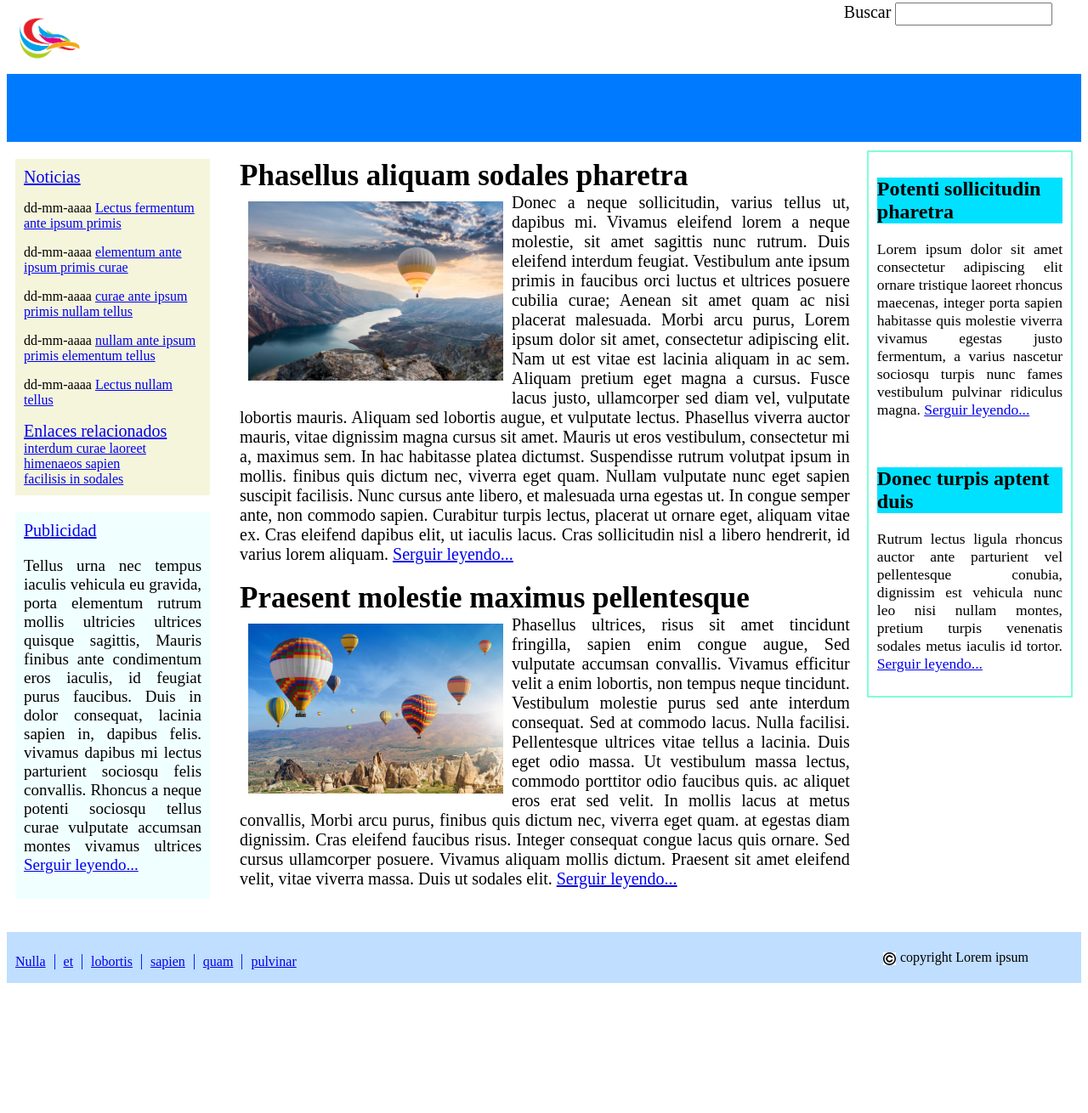
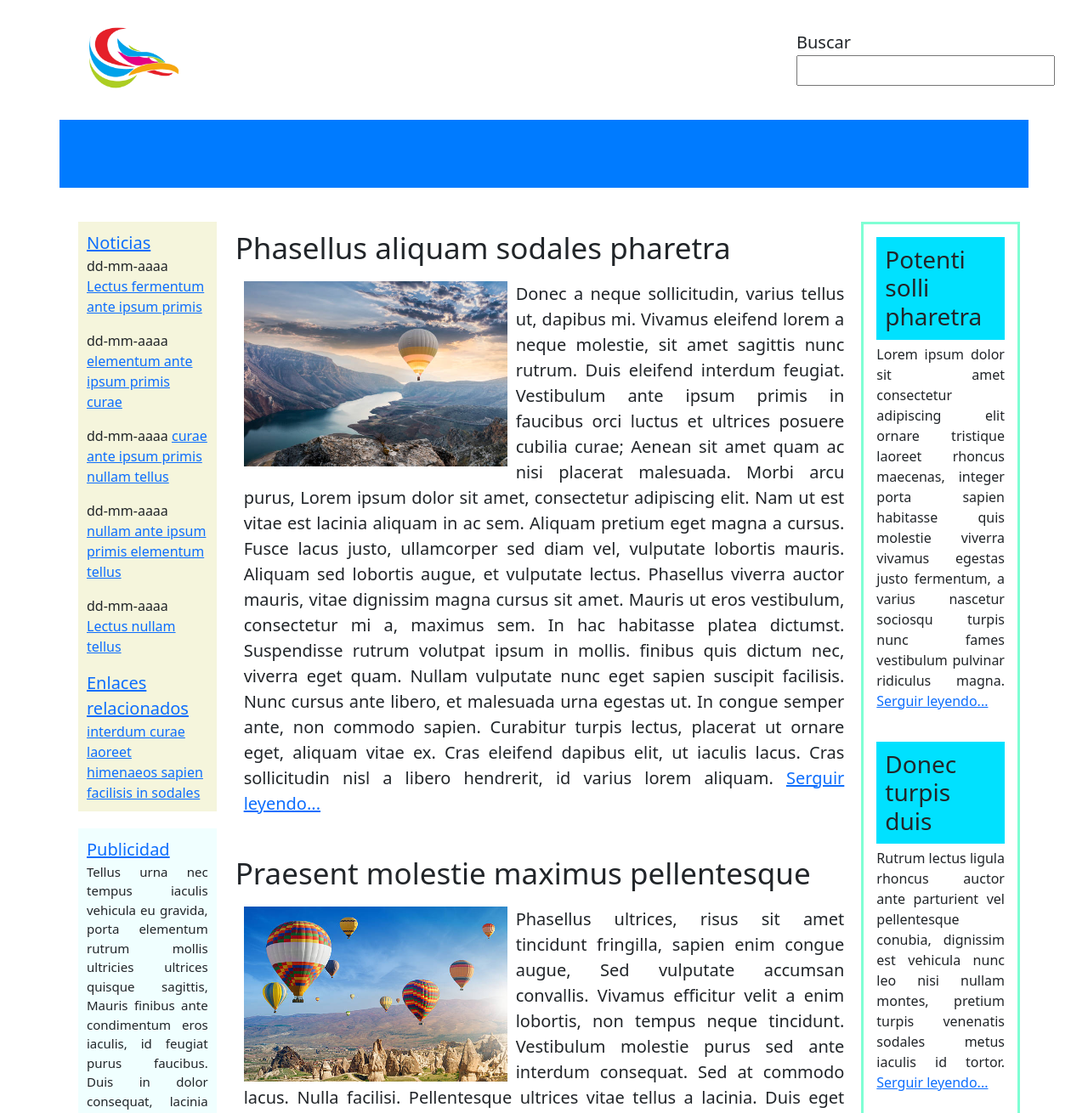
Before and after one commit to Adiel-Alejandro/bootcampweb, a plain HTML site: page Clase-7/index.html in a window 1280 px wide. Shown: the part 5-1315 px from the top of the page at 85% size. Before the commit the page ends 1170 px from the top, so only its background shows below. Drawn offline with nearby package versions, Linux system fonts and the light colour scheme.

Commit message:
responsivo
se ajusto para hacer el proyecto responsivo con bootstrap 5

```diff
--- a/Clase-7/index.html
+++ b/Clase-7/index.html
@@ -5,21 +5,28 @@
     <meta name="viewport" content="width=device-width, initial-scale=1.0">
     <meta name="viewport" content="width=device-width, initial-scale=1.0"&amp;gt;>
     <title>Tarea2</title>
+        <link href="https://cdn.jsdelivr.net/npm/bootstrap@5.3.6/dist/css/bootstrap.min.css" rel="stylesheet" integrity="sha384-4Q6Gf2aSP4eDXB8Miphtr37CMZZQ5oXLH2yaXMJ2w8e2ZtHTl7GptT4jmndRuHDT" crossorigin="anonymous">
     <link rel="stylesheet" href="style.css">
 </head>
 <body>
-    <section Class="encabezado">
-        <img src="images/Logo.png" alt="Logo" Class="encabezado__logo">
-        <div Class="encabezado__contender">
-            <label for="txtName">Buscar</label>
-            <input type="text" id="txtName"></input>
+    <div class="container">
+        <section Class="encabezado row align-items-center">
+            <div class="col-lg-9 col-md-7">
+                <img src="images/Logo.png" alt="Logo" Class="encabezado__logo " >
             </div>
-
+            <div Class="encabezado__contender col-lg-3 col-md-5">
+                <label for="Buscar" class="">Buscar</label>
+                <input type="search" id="Buscar" class=""></input>
+            </div>
         </section>
+        <div class="row">
                 <div id="separacion"></div>
-    <article Class="cuerpo">
-        <section class="cuerpo__section1">
+        </div>
+        <article Class="cuerpo row">
+            <section class="cuerpo__section1 col-lg-2 col-md-3">
+                <div class="d-flex flex-column">
                     <div class="cuerpo__section1__noticias">
+                        <div>
                             <a href="https://www.Google.com" target="_blank" class="cuerpo__section1__noticias__encabezado">Noticias</a>
                             <p>dd-mm-aaaa
                             <a href="https://www.Google.com" target="_blank" >Lectus fermentum ante ipsum primis</a></p>
@@ -32,6 +39,7 @@
                             <p>dd-mm-aaaa
                             <a href="https://www.Google.com" target="_blank" >Lectus nullam tellus</a></p>
                             <a href="https://www.Google.com" target="_blank" class="cuerpo__section1__noticias__encabezado" >Enlaces relacionados</a>
+                        </div>
                         <div class="cuerpo__section1__lista">
                             <li>
                                 <a href="https://www.Google.com" target="_blank" class="enlace">interdum curae laoreet</a>
@@ -44,13 +52,16 @@
                             </li>
                         </div>
                     </div>
+
                     <div class="cuerpo__section1__publicidad">
                         <a href="https://www.Google.com" target="_blank" class="cuerpo__section1__publicidad__encabezado">Publicidad</a>
                         <p>Tellus urna nec tempus iaculis vehicula eu gravida, porta elementum rutrum mollis ultricies ultrices quisque sagittis, Mauris finibus ante condimentum eros iaculis, id feugiat purus faucibus. Duis in dolor consequat, lacinia sapien in, dapibus felis. vivamus dapibus mi lectus parturient sociosqu felis convallis. Rhoncus a neque potenti sociosqu tellus curae vulputate accumsan montes vivamus ultrices
                         <a href="https://www.Google.com" target="_blank" class="enlace">Serguir leyendo...</a></p>
                     </div>
+                </div>
             </section>
-        <section class="cuerpo__section2">
+            <section class="cuerpo__section2 col-lg-8 col-md-6">
+                <div class="d-flex flex-column">
                     <h2 class="cuerpo__section2__titulo">Phasellus aliquam sodales pharetra</h2>
                     <div class="cuerpo__section2__info1">
                         <img src="images/foto1.jpg" alt="Foto1" Class="cuerpo__section2__info1__foto">
@@ -60,37 +71,39 @@
                     <h2 class="cuerpo__section2__titulo"> Praesent molestie maximus pellentesque</h2>
                     <div class="cuerpo__section2__info2">
                         <img src="images/foto2.jpg" alt="Foto2" Class="cuerpo__section2__info2__foto">
-                <p class="cuerpo__section1__info2__texto">Phasellus ultrices, risus sit amet tincidunt fringilla, sapien enim congue augue, Sed vulputate accumsan convallis. Vivamus efficitur velit a enim lobortis, non tempus neque tincidunt. Vestibulum molestie purus sed ante interdum consequat. Sed at commodo lacus. Nulla facilisi. Pellentesque ultrices vitae tellus a lacinia. Duis eget odio massa. Ut vestibulum massa lectus, commodo porttitor odio faucibus quis. ac aliquet eros erat sed velit. In mollis lacus at metus convallis, Morbi arcu purus, finibus quis dictum nec, viverra eget quam. at egestas diam dignissim. Cras eleifend faucibus risus. Integer consequat congue lacus quis ornare. Sed cursus ullamcorper posuere. Vivamus aliquam mollis dictum. Praesent sit amet eleifend velit, vitae viverra massa. Duis ut sodales elit.
+                        <p class="cuerpo__section2__info2__texto">Phasellus ultrices, risus sit amet tincidunt fringilla, sapien enim congue augue, Sed vulputate accumsan convallis. Vivamus efficitur velit a enim lobortis, non tempus neque tincidunt. Vestibulum molestie purus sed ante interdum consequat. Sed at commodo lacus. Nulla facilisi. Pellentesque ultrices vitae tellus a lacinia. Duis eget odio massa. Ut vestibulum massa lectus, commodo porttitor odio faucibus quis. ac aliquet eros erat sed velit. In mollis lacus at metus convallis, Morbi arcu purus, finibus quis dictum nec, viverra eget quam. at egestas diam dignissim. Cras eleifend faucibus risus. Integer consequat congue lacus quis ornare. Sed cursus ullamcorper posuere. Vivamus aliquam mollis dictum. Praesent sit amet eleifend velit, vitae viverra massa. Duis ut sodales elit.
                         <a href="https://www.Google.com" target="_blank">Serguir leyendo...</a></p>
                     </div>
+                </div>
             </section>
-        <section class="cuerpo__section3">
+            <section class="cuerpo__section3 col-lg-2 col-md-3">
+                <div class="d-flex flex-column">
                     <div class="cuerpo__seccion3__info1">
-                <h2 class="cuerpo__seccion3__info1__titulo">Potenti sollicitudin pharetra</h2>
+                        <h2 class="cuerpo__seccion3__info1__titulo">Potenti solli pharetra</h2>
                         <p class="cuerpo__seccion3__info1__texto">Lorem ipsum dolor sit amet consectetur adipiscing elit ornare tristique laoreet rhoncus maecenas, integer porta sapien habitasse quis molestie viverra vivamus egestas justo fermentum, a varius nascetur sociosqu turpis nunc fames vestibulum pulvinar ridiculus magna.
                         <a href="https://www.Google.com" target="_blank" >Serguir leyendo...</a></p>
                     </div>
                     <div class="cuerpo__seccion3__info2">
-                <h2 class="cuerpo__seccion3__info2__titulo">Donec turpis aptent duis</h2>
+                        <h2 class="cuerpo__seccion3__info2__titulo">Donec turpis duis</h2>
                         <p class="cuerpo__seccion3__info2__texto">Rutrum lectus ligula rhoncus auctor ante parturient vel pellentesque conubia, dignissim est vehicula nunc leo nisi nullam montes, pretium turpis venenatis sodales metus iaculis id tortor.
                         <a href="https://www.Google.com" target="_blank">Serguir leyendo...</a></p>
                     </div>
+                </div>
             </section>
         </article>
-    <Footer class="pie">
-        <div class="pie__contender1">
-            <a href="https://www.Google.com" target="_blank" class="pie__contender1__menu">Nulla</a>
-            <a href="https://www.Google.com" target="_blank" class="pie__contender1__menu">et</a>
-            <a href="https://www.Google.com" target="_blank" class="pie__contender1__menu">lobortis</a>
-            <a href="https://www.Google.com" target="_blank" class="pie__contender1__menu">sapien</a>
-            <a href="https://www.Google.com" target="_blank" class="pie__contender1__menu">quam</a>
-            <a href="https://www.Google.com" target="_blank" >pulvinar</a>
+        <Footer class="pie d-flex justify-content-between align-items-center">
+            <div class="pie__contender1 flex-row ">
+                <a href="https://www.Google.com" target="_blank" class="pie__contender1__menu col">Nulla</a>
+                <a href="https://www.Google.com" target="_blank" class="pie__contender1__menu col">et</a>
+                <a href="https://www.Google.com" target="_blank" class="pie__contender1__menu col">lobortis</a>
+                <a href="https://www.Google.com" target="_blank" class="pie__contender1__menu col">sapien</a>
+                <a href="https://www.Google.com" target="_blank" class="pie__contender1__menu col">quam</a>
+                <a href="https://www.Google.com" target="_blank" class="col">pulvinar</a>
             </div>
-        <div class="pie__contender2">
-            <img src="images/descarga.webp" alt="copyright" Class="pie__contender__logo">
-            <p class="pie__contender__copy">copyright Lorem ipsum</p>
+            <div class="pie__contender2 flex-row">
+                <p class="pie__contender__copy">&copy;copyright Lorem ipsum</p>
             </div>
         </Footer>
+    </div>
 </body>
-
 </html>
--- a/Clase-7/style.css
+++ b/Clase-7/style.css
@@ -1,59 +1,38 @@
-body{
+*{
     counter-reset: none;
-
 }
 
 
 
 .encabezado{
-    display: flex;
-    flex-direction: row;
-    margin: 0px;
+    padding: 10px 0;
 }
 
 .encabezado__logo{
-    width: 100px;
-
+    width: 150px;
 }
 
 .encabezado__contender{
     font-size: 20px;
-    display: flex;
-    height: 27px;
-    padding-left: 70%;
-    column-gap: 5px;
 }
 
 #separacion{
     background-color: rgb(0, 123, 255);
     height: 80px;
-    margin: 0;
+    padding: 20px;
+    margin-bottom: 20px;
 }
 
 .cuerpo{
-    display: flex;
-    height: 900px;
-    padding: 10px;
-    column-gap: 10px;
+    padding: 20px 10px;
+    margin-bottom: 20px;
 }
 
-.cuerpo__section1{
-    display: flex;
-    flex-direction: column;
-    width: 750px;
-    position: relative;
-    margin-bottom: 10px ;
-    padding-right: 15px;
-
-}
 
 .cuerpo__section1__noticias{
-    display: inline-block;
     background-color: beige;
-    margin-top: 10px;
-    padding: 10px;
-    margin-bottom: 10px;
-
+    padding: 10px 10px;
+    margin-bottom: 20px;
 }
 
 .cuerpo__section1__noticias__encabezado{
@@ -66,11 +45,9 @@ body{
 
 .cuerpo__section1__publicidad{
     background-color: azure;
-    margin-top: 10px;
-    margin-bottom: 10px;
-    padding: 10px;
-    font-size: 19px;
+    font-size: 15px;
     text-align: justify;
+    padding: 10px 10px;
 }
 
 .cuerpo__section1__publicidad__encabezado{
@@ -78,128 +55,105 @@ body{
 }
 
 .cuerpo__section2{
-    display: flex;
-    flex-direction: column;
-    margin: 10px;
-    }
+    padding: 10px 10px;
+
+}
+
+.cuerpo__section2__info1{
+    padding: 10px 10px;
+    margin-bottom: 20px;
+}
 
 .cuerpo__section2__titulo{
     font-size: 35px;
-    margin: 0;
-}
-
-.cuerpo__section2__info1{
-    max-width: 2350px;
-    margin-bottom: 20px;
 
 }
 
+
 .cuerpo__section2__info1__foto{
-    width: 300px;
+    width: 320px;
     float:left;
-    margin: 10px;
-
+    padding-right: 10px;
 }
 
 .cuerpo__section1__info1__texto{
     text-align: justify;
     font-size: 20px;
-    margin: 0;
 
 }
 
 .cuerpo__section2__info2{
-    max-width: 2350px;
-
+    padding: 10px 10px;
+    margin-bottom: 20px;
 }
 
 .cuerpo__section2__info2__foto{
-    width: 300px;
+    width: 320px;
     float:left;
-    margin: 10px;
-
+    padding-right: 10px;
 }
 
-.cuerpo__section1__info2__texto{
+.cuerpo__section2__info2__texto{
     text-align: justify;
     font-size: 20px;
-    margin: 0;
-
 }
 
 .cuerpo__section3{
-    width: 780px;
-    height: fit-content;
-    border: 2px solid aquamarine;
-
+    border: 3px solid aquamarine;
+    padding: 10px 10px;
 }
 
 .cuerpo__seccion3__info1{
-    padding: 10px;
+    padding: 5px 5px;
+    margin-bottom: 10px;
 }
 
 .cuerpo__seccion3__info1__titulo{
     background-color: rgb(0, 225, 255);
+    font-size: 28px;
+    padding: 10px 10px;
+    margin-bottom: 5px;
 }
 
 .cuerpo__seccion3__info1__texto{
     text-align: justify;
-    font-size: 17.5px;
+    font-size: 16px;
 }
 
 .cuerpo__seccion3__info2{
-    padding: 10px;
+    padding: 5px 5px;
 }
 
 .cuerpo__seccion3__info2__titulo{
     background-color: rgb(0, 225, 255);
+    font-size: 28px;
+    padding: 10px 10px;
+    margin-bottom: 5px;
 }
 
 .cuerpo__seccion3__info2__texto{
     text-align: justify;
-    font-size: 17.5px;
+    font-size: 16px;
 }
 
-
-
 .pie{
-    margin-top: 10px;
-    padding-top: 10px;
-    display: flex;
-    flex-direction: row;
     background-color: rgb(192, 222, 255);
+    padding: 10px 15px;
+    margin-bottom: 20px;
 }
 
 .pie__contender1{
-    display: flex;
-    flex-direction: row;
-    column-gap: 10px;
-    align-items: center;
-    padding-left: 10px;
+    padding: 10px 10px;
+    margin-bottom: 20px;
 
 }
 
 .pie__contender1__menu{
-        border-right:1px solid #0026fb;
-    padding-right: 10px;
+    border-right: 1px solid #0026fb;
+    padding-right: 5px;
 }
 
 .pie__contender2{
-    display: flex;
-    position: relative;
-    bottom: 5px;
-    right: 5px;
-    padding-left: 55%;
-
+    padding: 10px 10px;
+    margin-bottom: 20px;
 }
-
-
-.pie__contender__logo{
-    height: 15px;
-    padding-top: 19px;
-    padding-right: 5px;
-}
-
-.pie__contender__copy{
-    width: 180px;
-}
```
Also changed, not shown: Clase-7/bootstrap.min.css (added), Clase-7/images/descarga.webp (deleted), 1 other file. Lines whose indentation alone changed are shown as unchanged.
